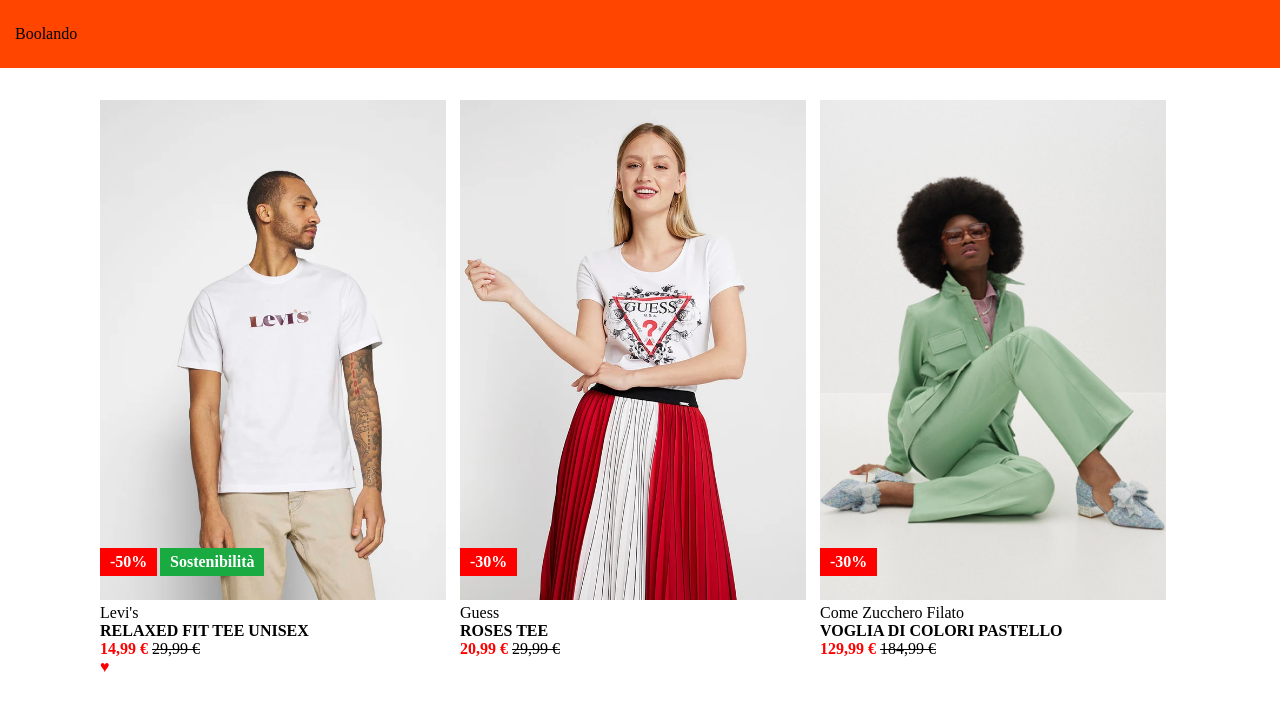
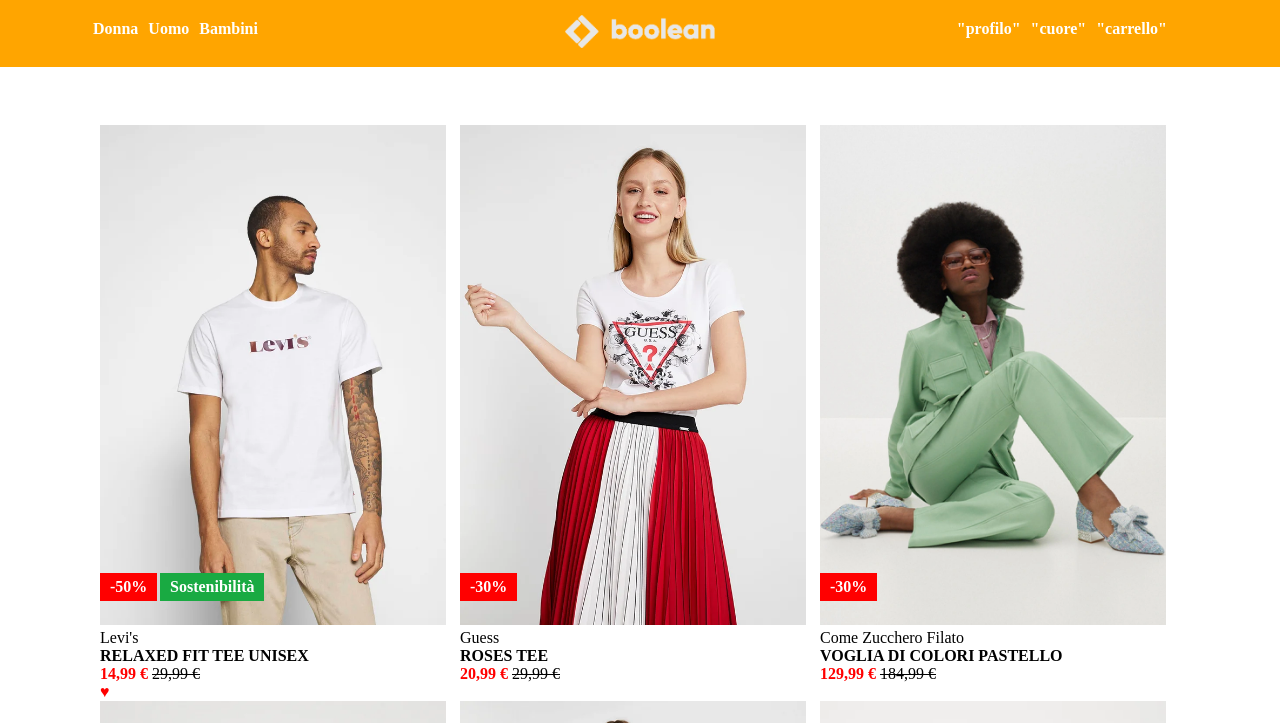
Before and after one commit to StefanoAntonelli93/html-css-boolando, a plain HTML site: page index.html in a window 1280 px wide. Shown: the top 723 px of the page. Drawn offline with Linux system fonts and the light colour scheme.

Commit message:
[UPD] add style su header e correzione hover img

```diff
--- a/css/style.css
+++ b/css/style.css
@@ -10,11 +10,15 @@ body{
 
 header {
     position: fixed;
-    background-color: orangered;
+    background-color: orange;
     left: 0;
     right: 0;
-    padding: 25px 15px;
+    padding: 15px 15px;
     z-index: 1;
+}
+
+main {
+    padding: 75px 0;
 }
 
 footer {
@@ -42,11 +46,13 @@ footer {
     width: calc(100%/3 - 40px);
     /* background-color: violet;
     height: 500px; */
-    margin: 50px 0 0 0;
+    /* margin: 50px 0 0 0; */
     /* border: 1px solid black; */
     position: relative;
 
 }
+
+
 
 /* UTILITY */
 
@@ -65,14 +71,12 @@ footer {
 
 
 .img-prodotto {
-    background-repeat: no-repeat;
-    background-size: cover;
     height: 500px;
 }
 
+
 .img-hover {
-    background-repeat: no-repeat;
-    background-size: cover;
+
     height: 500px;
     display: none;
 }
@@ -84,6 +88,22 @@ footer {
 .inline-block {
     display: inline-block;
 }
+
+.text-right {
+    text-align: right;
+}
+
+.text-left {
+    text-align: left;
+}
+
+.margin-right {
+    margin-right: 70px;
+}
+.margin-left {
+    margin-left: 50px;
+}
+
 
 /* STYLE BOOLANDO */
 
@@ -103,6 +123,7 @@ footer {
     font-weight: 700;
     padding: 5px 10px;
 }
+
 
 .eco {
     position: absolute;
@@ -132,6 +153,41 @@ footer {
     display: none;
 }
 
+.unstyled-list{
+    list-style-type: none;
+
+}
+
+.unstyled-list li a {
+   text-decoration: none;
+   color: white;
+   font-weight: 700;
+   padding: 0 3px;
+
+}
+
+.unstyled-list li {
+    display: inline-block;
+    padding: 5px 0;
+
+}
+
+/* HEADER LAYOUT */
+
+
+.col25 {
+    width: 25%;
+}
+
+.col50 {
+    width: 50%;
+    text-align: center;
+}
+
+.img-logo {
+    width: 150px;
+}
+
 
 /* HOVER */
 
@@ -149,5 +205,9 @@ footer {
 }
 
 .content:hover .img-hover {
-    display: block;
+    display: inline-block;
 }
+
+.black-heart:hover {
+    color: red;
+}
--- a/index.html
+++ b/index.html
@@ -7,7 +7,46 @@
 <body>
     <!-- INIZIO HEADER -->
     <header>
-        Boolando
+        <div class="container">
+            <div class="row">
+                <div class="col25">
+                    <div class="header-content text-left">
+                        <ul class="unstyled-list margin-left">
+                            <li>
+                                <a href="">Donna</a>
+                            </li>
+                            <li>
+                                <a href="">Uomo</a>
+                            </li>
+                            <li>
+                                <a href="">Bambini</a>
+                            </li>
+                        </ul>
+                    </div>
+                </div>
+                <div class="col50">
+                    <div class="header-content">
+                        <img src="img/boolean-logo.png" class="img-logo" alt="logo">
+                    </div>
+                </div>
+                <div class="col25">
+                    <div class="header.content text-right">
+                        <ul class="unstyled-list margin-right">
+                            <li>
+                                <a href="">"profilo"</a>
+                            </li>
+                            <li>
+                                <a href="">"cuore"</a>
+                            </li>
+                            <li>
+                                <a href="">"carrello"</a>
+                            </li>
+                        </ul>
+                    </div>
+                </div>
+            </div>
+        </div>
+
     </header>
     <!-- INIZIO MAIN -->
     <main>
```
